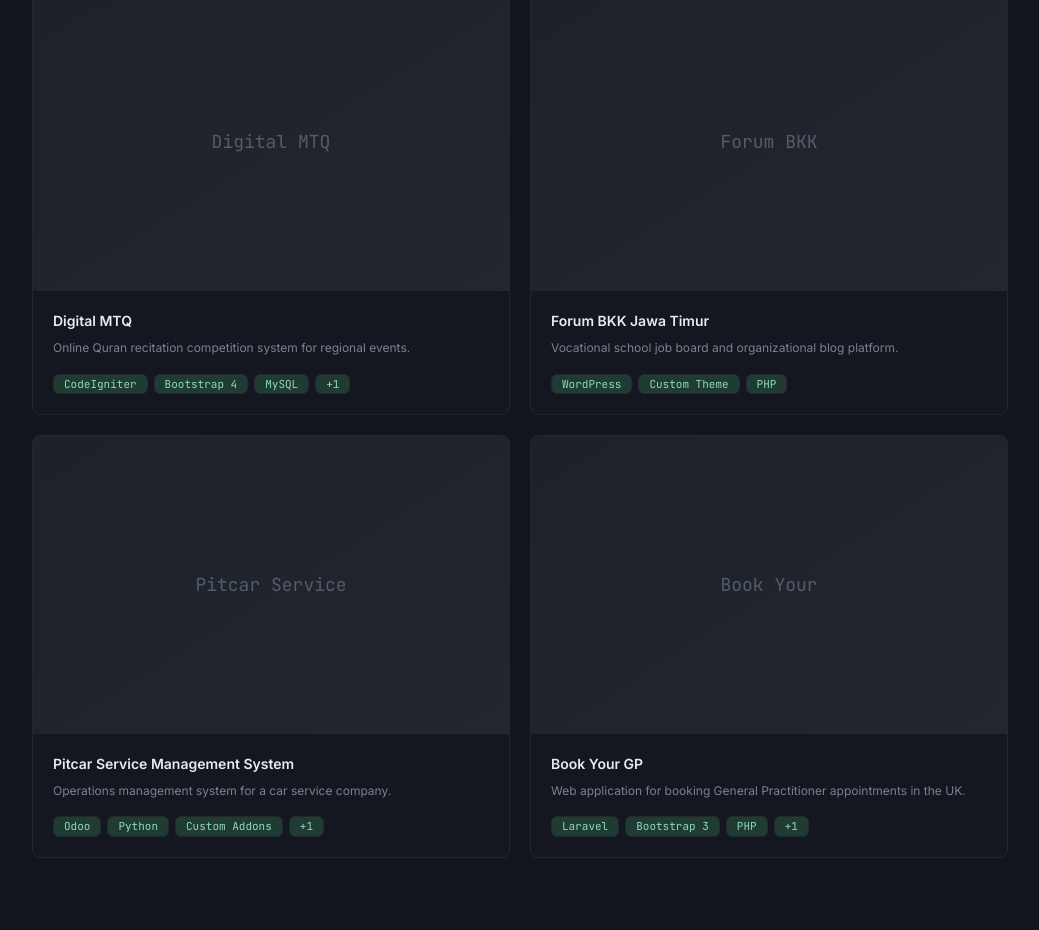
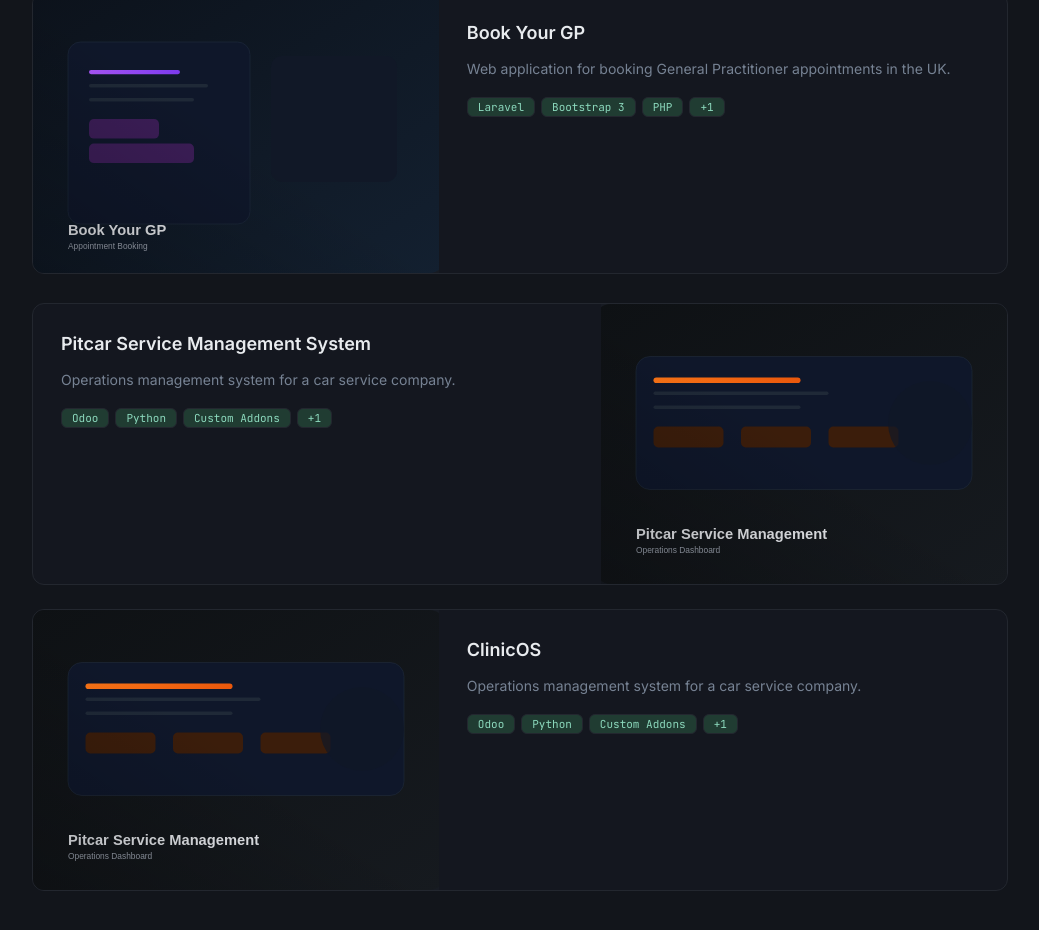
Before and after one commit to ucencode/ucencode.github.io, a React (Vite) app: page / in a window 1280 px wide. Shown: the part 3554-4484 px from the top of the page, without its empty margins (120-1159 px from the left). Built offline with nearby package versions, Linux system fonts and the light colour scheme.

Commit message:
feat: revamp project section

```diff
--- a/src/components/Projects.tsx
+++ b/src/components/Projects.tsx
@@ -23,29 +23,45 @@
           </p>
         </SectionReveal>
 
-        <div className="grid md:grid-cols-2 gap-5">
-          {projects.map((project, i) => (
+        <div className="space-y-6">
+          {projects.map((project, i) => {
+            const isReversed = i % 2 !== 0;
+            const imageSrc = `${import.meta.env.BASE_URL}${project.image.src.replace(
+              /^\//,
+              "",
+            )}`;
+
+            return (
               <SectionReveal key={project.id} delay={i * 80}>
                 <button
                   onClick={() => setSelectedProject(project)}
-                className="group w-full text-left bg-card border border-border rounded-lg overflow-hidden hover:border-primary/40 transition-all duration-300 focus:outline-none focus:ring-2 focus:ring-ring focus:ring-offset-2 focus:ring-offset-background"
+                  className="group w-full text-left bg-card border border-border rounded-xl overflow-hidden hover:border-primary/40 transition-all duration-300 focus:outline-none focus:ring-2 focus:ring-ring focus:ring-offset-2 focus:ring-offset-background md:min-h-[280px]"
                 >
-                {/* Card header gradient */}
-                <div className="aspect-[16/10] bg-gradient-to-br from-secondary to-muted flex items-center justify-center p-6 relative overflow-hidden">
-                  <span className="font-mono text-lg text-muted-foreground/60 text-center leading-tight">
-                    {project.title.split(" ").slice(0, 2).join(" ")}
-                  </span>
-                  <div className="absolute top-3 right-3 opacity-0 group-hover:opacity-100 transition-opacity">
-                    <ArrowUpRight size={16} className="text-primary" />
-                  </div>
+                  <div
+                    className={`flex flex-col md:flex-row md:items-stretch ${
+                      isReversed ? "md:flex-row-reverse" : ""
+                    }`}
+                  >
+                    <div className="relative w-full md:w-5/12 h-60 sm:h-64 md:h-auto md:min-h-[280px] overflow-hidden bg-secondary/40">
+                      <img
+                        src={imageSrc}
+                        alt={project.image.alt}
+                        className="h-full w-full object-cover transition-transform duration-500 group-hover:scale-[1.03]"
+                        loading="lazy"
+                      />
+                      <div className="absolute inset-0 bg-gradient-to-tr from-black/35 via-transparent to-transparent opacity-70" />
                     </div>
 
-                {/* Card body */}
-                <div className="p-5">
-                  <h3 className="font-semibold text-foreground text-sm mb-2 group-hover:text-primary transition-colors leading-snug">
+                    <div className="flex-1 p-6 md:p-7">
+                      <div className="flex items-start justify-between gap-4 mb-3">
+                        <h3 className="font-semibold text-foreground text-base md:text-lg leading-snug group-hover:text-primary transition-colors">
                           {project.title}
                         </h3>
-                  <p className="text-muted-foreground text-xs leading-relaxed mb-4 line-clamp-2">
+                        <span className="text-primary opacity-0 group-hover:opacity-100 transition-opacity mt-1">
+                          <ArrowUpRight size={18} />
+                        </span>
+                      </div>
+                      <p className="text-muted-foreground text-sm leading-relaxed mb-4 line-clamp-3">
                         {project.shortDescription}
                       </p>
                       <div className="flex flex-wrap gap-1.5">
@@ -61,9 +77,11 @@
                         )}
                       </div>
                     </div>
+                  </div>
                 </button>
               </SectionReveal>
-          ))}
+            );
+          })}
         </div>
       </div>
 
--- a/src/data/projects.ts
+++ b/src/data/projects.ts
@@ -2,6 +2,10 @@
   id: string;
   title: string;
   shortDescription: string;
+  image: {
+    src: string;
+    alt: string;
+  };
   techStack: string[];
   problem: string;
   solution: string;
@@ -10,64 +14,32 @@
 }
 
 export const projects: Project[] = [
-  // {
-  //   id: "serenity",
-  //   title: "PT. Serenity Indonesia",
-  //   shortDescription:
-  //     "Company profile and product catalog website for an Indonesian enterprise.",
-  //   techStack: ["PHP", "CodeIgniter 3", "Bootstrap 4", "MySQL"],
-  //   problem:
-  //     "The company needed an online presence to showcase their products, catalogs, and company information to clients and partners.",
-  //   solution:
-  //     "Built a full company profile website with a dynamic product catalog system, allowing the team to manage and display products with detailed specifications.",
-  //   outcome:
-  //     "Enabled digital product showcase, improving client engagement and reducing the need for physical catalogs.",
-  // },
-  // {
-  //   id: "smk-pgri",
-  //   title: "SMK PGRI 3 Information Website",
-  //   shortDescription:
-  //     "School information portal built as a high school final project.",
-  //   techStack: ["PHP", "Custom MVC Framework", "MySQL", "CSS"],
-  //   problem:
-  //     "The vocational high school needed a centralized web platform for distributing school information, announcements, and resources.",
-  //   solution:
-  //     "Designed and built a custom MVC-based information website from scratch, implementing a clean architecture pattern similar to CodeIgniter.",
-  //   outcome:
-  //     "Served as the school's primary information portal. Demonstrated strong architectural understanding as a final project.",
-  // },
   {
-    id: "digital-mtq",
-    title: "Digital MTQ",
+    id: "book-your-gp",
+    title: "Book Your GP",
     shortDescription:
-      "Online Quran recitation competition system for regional events.",
-    techStack: ["CodeIgniter", "Bootstrap 4", "MySQL", "jQuery"],
+      "Web application for booking General Practitioner appointments in the UK.",
+    image: {
+      src: "/projects/book-your-gp.svg",
+      alt: "Book Your GP project preview",
+    },
+    techStack: ["Laravel", "Bootstrap 3", "PHP", "MySQL"],
     problem:
-      "Regional Quran recitation competitions needed to transition from in-person to digital format for broader accessibility.",
+      "UK GP practices needed an accessible online system for patients to book appointments without phone calls.",
     solution:
-      "Built a full online competition management system with participant registration, scoring, scheduling, and result tracking.",
+      "Built a web application with appointment scheduling, doctor availability management, and patient registration workflows.",
     outcome:
-      "Successfully digitized regional competitions, enabling remote participation across multiple districts.",
-    links: [{ label: "Live Site", url: "https://digitalmtq.com" }],
-  },
-  {
-    id: "forum-bkk",
-    title: "Forum BKK Jawa Timur",
-    shortDescription:
-      "Vocational school job board and organizational blog platform.",
-    techStack: ["WordPress", "Custom Theme", "PHP"],
-    problem:
-      "BKK (Bursa Kerja Khusus) organizations across East Java needed a centralized platform for job postings and community updates.",
-    solution:
-      "Built a WordPress-based forum and blog with custom theming, enabling organizations to publish and archive posts efficiently.",
-    outcome:
-      "Served as a central hub for job postings and communication across vocational schools in the region.",
+      "Simplified the appointment booking process for patients and reduced administrative overhead for GP practices.",
   },
   {
     id: "pitcar",
     title: "Pitcar Service Management System",
     shortDescription:
       "Operations management system for a car service company.",
+    image: {
+      src: "/projects/pitcar.svg",
+      alt: "Pitcar service management system preview",
+    },
     techStack: ["Odoo", "Python", "Custom Addons", "PostgreSQL"],
     problem:
       "Pitcar, a car service company, needed to digitize and streamline their service operations, scheduling, and customer management.",
@@ -78,17 +50,22 @@
     links: [{ label: "Company", url: "https://pitcar.co.id" }],
   },
   {
-    id: "book-your-gp",
-    title: "Book Your GP",
+    id: "clinic-os",
+    title: "ClinicOS",
     shortDescription:
-      "Web application for booking General Practitioner appointments in the UK.",
-    techStack: ["Laravel", "Bootstrap 3", "PHP", "MySQL"],
+      "Operations management system for a car service company.",
+    image: {
+      src: "/projects/pitcar.svg",
+      alt: "Pitcar service management system preview",
+    },
+    techStack: ["Odoo", "Python", "Custom Addons", "PostgreSQL"],
     problem:
-      "UK GP practices needed an accessible online system for patients to book appointments without phone calls.",
+      "Pitcar, a car service company, needed to digitize and streamline their service operations, scheduling, and customer management.",
     solution:
-      "Built a web application with appointment scheduling, doctor availability management, and patient registration workflows.",
+      "Developed custom Odoo addons to handle service scheduling, customer tracking, invoice management, and operational reporting.",
     outcome:
-      "Simplified the appointment booking process for patients and reduced administrative overhead for GP practices.",
+      "Streamlined day-to-day operations, reducing manual tracking and improving service delivery efficiency.",
+    links: [{ label: "Company", url: "https://pitcar.co.id" }],
   },
 ];
 
```
Also changed, not shown: public/projects/book-your-gp.svg (added), public/projects/pitcar.svg (added). Lines whose indentation alone changed are shown as unchanged.
